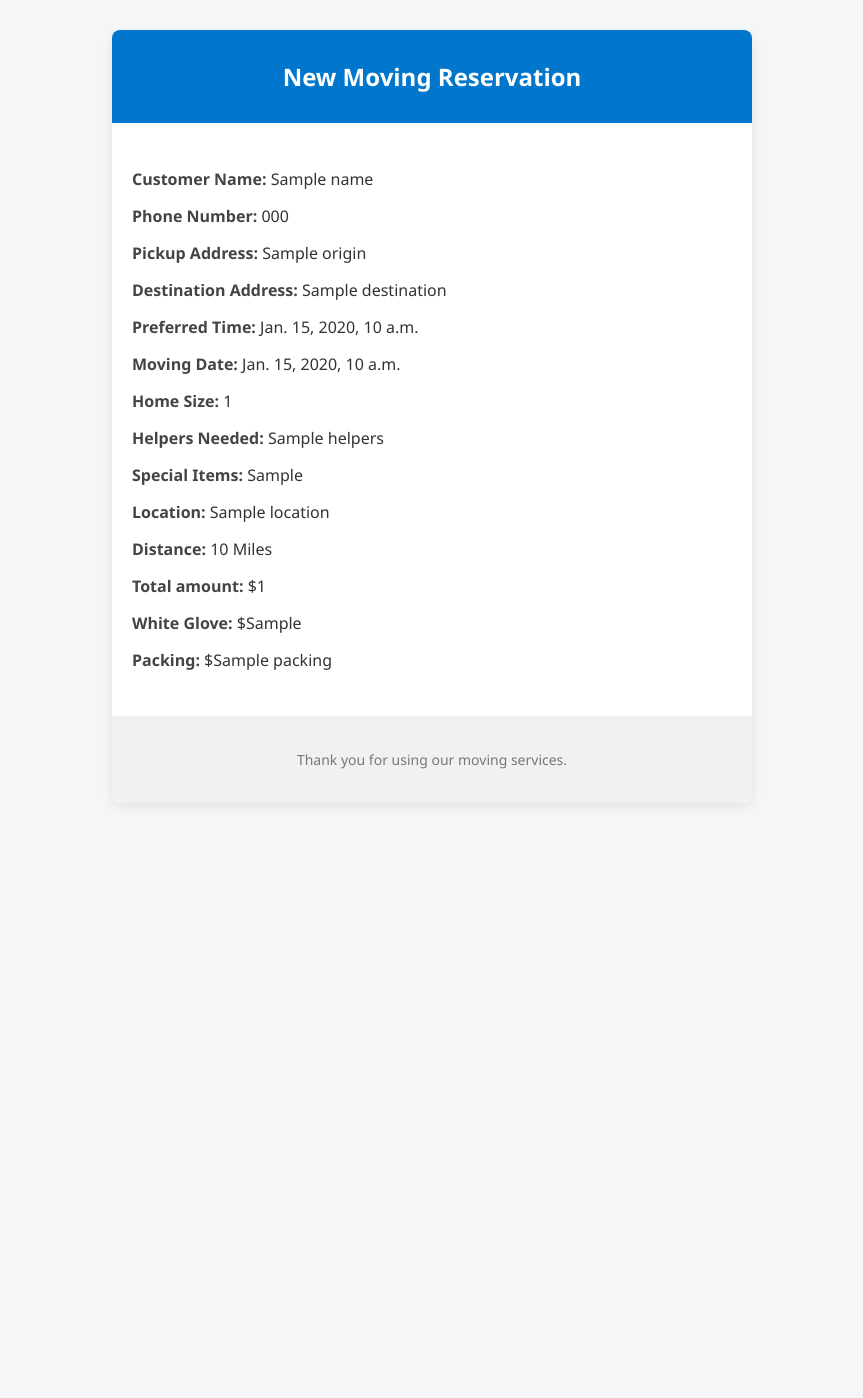
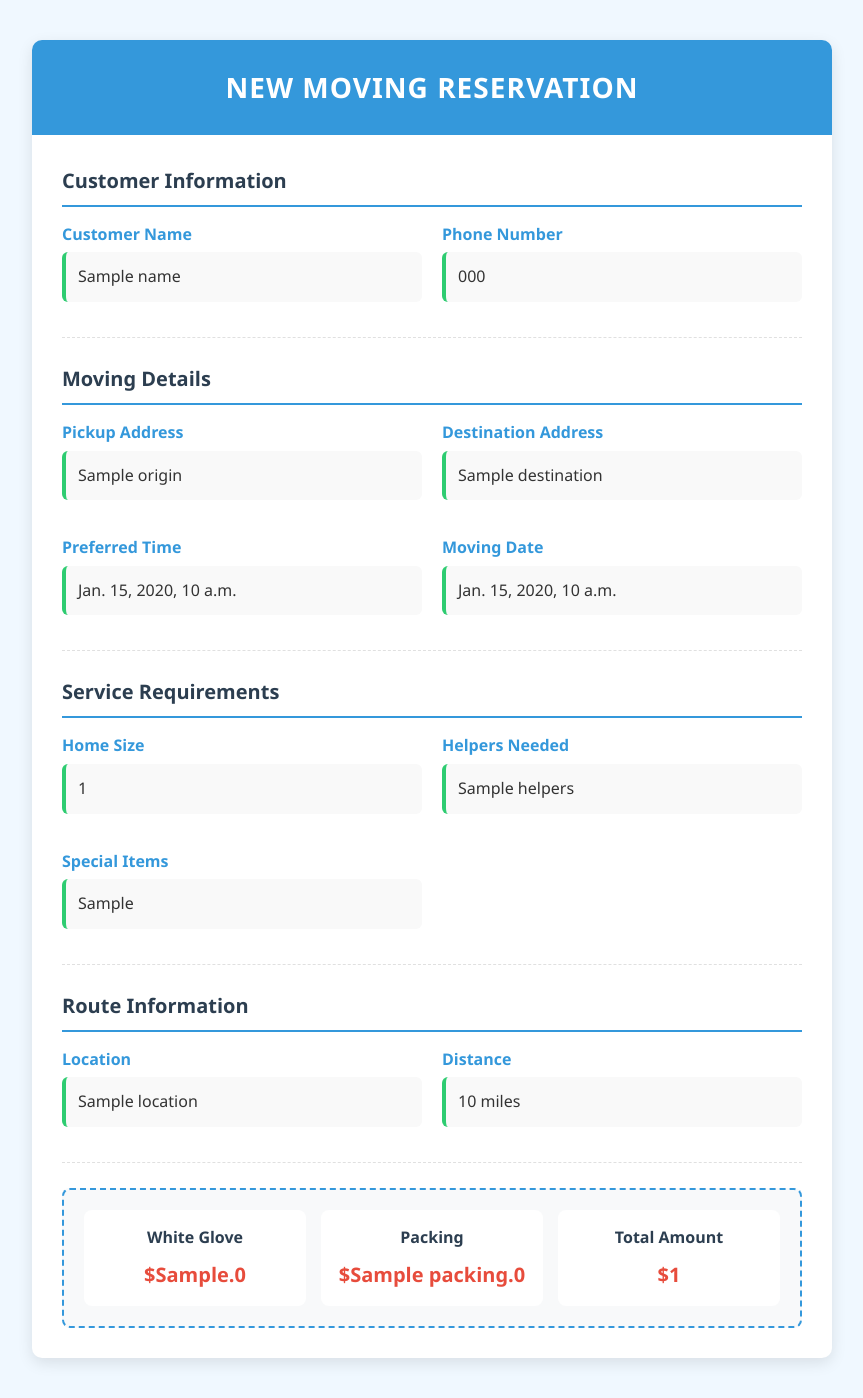
Before and after one commit to elMauro2003/tropical_moving_solutions, a Django app: template templates/components/mail/email_quote.html in a window 1280 px wide. Shown: the whole page, without its empty margins (208-1071 px from the left). Before the commit the page ends 805 px from the top, so only its background shows below. Run offline with Django 5.2, Linux system fonts and the light colour scheme; the template is opened without the code that fills it: most values are stand-ins (such as "Sample title", 1, 10 or a date in 2020).

Commit message:
ref[mail]: refact and fixing issues

```diff
--- a/templates/components/mail/email_quote.html
+++ b/templates/components/mail/email_quote.html
@@ -1,83 +1,248 @@
 <!DOCTYPE html>
-<html lang="en">
+<html lang="es">
 <head>
     <meta charset="UTF-8">
+    <meta name="viewport" content="width=device-width, initial-scale=1.0">
     <title>New Moving Reservation</title>
     <style>
+        * {
+            margin: 0;
+            padding: 0;
+            box-sizing: border-box;
+            font-family: 'Segoe UI', Tahoma, Geneva, Verdana, sans-serif;
+        }
+
         body {
-            background-color: #f4f6f8;
-            font-family: 'Segoe UI', Tahoma, Geneva, Verdana, sans-serif;
+            background-color: #f0f8ff;
+            padding: 20px;
             color: #333;
-            margin: 0;
-            padding: 30px 0;
+            line-height: 1.6;
         }
-        .email-wrapper {
-            max-width: 640px;
-            margin: auto;
-            background: #ffffff;
-            border-radius: 8px;
-            box-shadow: 0 4px 12px rgba(0, 0, 0, 0.08);
+
+        .container {
+            max-width: 800px;
+            margin: 20px auto;
+            background: white;
+            border-radius: 10px;
+            box-shadow: 0 5px 15px rgba(0,0,0,0.1);
             overflow: hidden;
         }
-        .email-header {
-            background-color: #0077cc;
-            color: #fff;
-            padding: 30px 20px;
+
+        .header {
+            background: #3498db;
+            padding: 25px;
             text-align: center;
+            color: white;
         }
-        .email-header h1 {
-            margin: 0;
-            font-size: 24px;
+
+        .header h1 {
+            font-size: 28px;
+            letter-spacing: 1px;
+            text-transform: uppercase;
         }
-        .email-body {
-            padding: 30px 20px;
+
+        .reservation-details {
+            padding: 30px;
         }
-        .email-body p {
-            margin: 15px 0;
-            font-size: 16px;
+
+        .section {
+            margin-bottom: 25px;
+            padding-bottom: 20px;
+            border-bottom: 1px dashed #e0e0e0;
         }
-        .email-body strong {
-            color: #444;
+
+        .section:last-child {
+            border-bottom: none;
+            margin-bottom: 0;
+            padding-bottom: 0;
         }
-        .email-footer {
+
+        .section-title {
+            color: #2c3e50;
+            margin-bottom: 15px;
+            padding-bottom: 8px;
+            border-bottom: 2px solid #3498db;
+            font-size: 20px;
+        }
+
+        .details-grid {
+            display: grid;
+            grid-template-columns: repeat(auto-fit, minmax(300px, 1fr));
+            gap: 20px;
+        }
+
+        .detail-item {
+            margin-bottom: 15px;
+        }
+
+        .detail-label {
+            font-weight: 600;
+            color: #3498db;
+            margin-bottom: 5px;
+            display: block;
+        }
+
+        .detail-value {
+            background: #f9f9f9;
+            padding: 12px;
+            border-radius: 6px;
+            border-left: 4px solid #2ecc71;
+        }
+
+        .highlight {
+            border-left-color: #e67e22;
+        }
+
+        .total-section {
+            background: #f8f9fa;
             padding: 20px;
-            background-color: #f1f1f1;
+            border-radius: 8px;
+            margin-top: 20px;
+            border: 2px dashed #3498db;
+        }
+
+        .total-grid {
+            display: grid;
+            grid-template-columns: repeat(auto-fit, minmax(200px, 1fr));
+            gap: 15px;
+        }
+
+        .total-item {
             text-align: center;
+            padding: 15px;
+            border-radius: 8px;
+            background: white;
+        }
+
+        .total-label {
+            font-weight: 600;
+            color: #2c3e50;
+            margin-bottom: 8px;
+        }
+
+        .total-value {
+            font-size: 20px;
+            font-weight: bold;
+            color: #e74c3c;
+        }
+
+        .footer {
+            text-align: center;
+            padding: 20px;
+            background: #2c3e50;
+            color: #ecf0f1;
             font-size: 14px;
-            color: #777;
         }
-        .highlight-box {
-            background-color: #eef6fc;
-            border-left: 4px solid #0077cc;
-            padding: 15px;
-            margin-top: 10px;
-            border-radius: 4px;
+
+        @media (max-width: 600px) {
+            .details-grid, .total-grid {
+                grid-template-columns: 1fr;
+            }
+
+            .header h1 {
+                font-size: 22px;
+            }
         }
     </style>
 </head>
 <body>
-    <div class="email-wrapper">
-        <div class="email-header">
-            <h1>New Moving Reservation</h1>
+    <div class="container">
+        <div class="header">
+            <h1>NEW MOVING RESERVATION</h1>
         </div>
-        <div class="email-body">
-            <p><strong>Customer Name:</strong> {{ name }}</p>
-            <p><strong>Phone Number:</strong> {{ phone }}</p>
-            <p><strong>Pickup Address:</strong> {{ origin }}</p>
-            <p><strong>Destination Address:</strong> {{ destination }}</p>
-            <p><strong>Preferred Time:</strong> {{ time }}</p>
-            <p><strong>Moving Date:</strong> {{ date }}</p>
-            <p><strong>Home Size:</strong> {{ size }}</p>
-            <p><strong>Helpers Needed:</strong> {{ helpers }}</p>
-            <p><strong>Special Items:</strong> {{ special_item }}</p>
-            <p><strong>Location:</strong> {{ location }}</p>
-            <p><strong>Distance:</strong> {{ distance }} Miles</p>
-            <p><strong>Total amount:</strong> ${{ total_amount }}</p>
-            <p><strong>White Glove:</strong> ${{ white_glove }}</p>
-            <p><strong>Packing:</strong> ${{ packing }}</p>
-        </div>
-        <div class="email-footer">
-            <p>Thank you for using our moving services.</p>
+
+        <div class="reservation-details">
+            <div class="section">
+                <h2 class="section-title">Customer Information</h2>
+                <div class="details-grid">
+                    <div class="detail-item">
+                        <span class="detail-label">Customer Name</span>
+                        <div class="detail-value">{{name}}</div>
+                    </div>
+
+                    <div class="detail-item">
+                        <span class="detail-label">Phone Number</span>
+                        <div class="detail-value">{{phone}}</div>
+                    </div>
+                </div>
+            </div>
+
+            <div class="section">
+                <h2 class="section-title">Moving Details</h2>
+                <div class="details-grid">
+                    <div class="detail-item">
+                        <span class="detail-label">Pickup Address</span>
+                        <div class="detail-value">{{origin}}</div>
+                    </div>
+
+                    <div class="detail-item">
+                        <span class="detail-label">Destination Address</span>
+                        <div class="detail-value">{{destination}}</div>
+                    </div>
+
+                    <div class="detail-item">
+                        <span class="detail-label">Preferred Time</span>
+                        <div class="detail-value">{{time}}</div>
+                    </div>
+
+                    <div class="detail-item">
+                        <span class="detail-label">Moving Date</span>
+                        <div class="detail-value">{{date}}</div>
+                    </div>
+                </div>
+            </div>
+
+            <div class="section">
+                <h2 class="section-title">Service Requirements</h2>
+                <div class="details-grid">
+                    <div class="detail-item">
+                        <span class="detail-label">Home Size</span>
+                        <div class="detail-value">{{size}}</div>
+                    </div>
+
+                    <div class="detail-item">
+                        <span class="detail-label">Helpers Needed</span>
+                        <div class="detail-value">{{helpers}}</div>
+                    </div>
+
+                    <div class="detail-item">
+                        <span class="detail-label">Special Items</span>
+                        <div class="detail-value">{{special_item}}</div>
+                    </div>
+                </div>
+            </div>
+
+            <div class="section">
+                <h2 class="section-title">Route Information</h2>
+                <div class="details-grid">
+                    <div class="detail-item">
+                        <span class="detail-label">Location</span>
+                        <div class="detail-value">{{location}}</div>
+                    </div>
+
+                    <div class="detail-item">
+                        <span class="detail-label">Distance</span>
+                        <div class="detail-value">{{distance}} miles</div>
+                    </div>
+                </div>
+            </div>
+
+            <div class="total-section">
+                <div class="total-grid">
+                    <div class="total-item">
+                        <div class="total-label">White Glove</div>
+                        <div class="total-value">${{white_glove}}.0</div>
+                    </div>
+                    <div class="total-item">
+                        <div class="total-label">Packing</div>
+                        <div class="total-value">${{packing}}.0</div>
+                    </div>
+                    <div class="total-item">
+                        <div class="total-label">Total Amount</div>
+                        <div class="total-value">${{total_amount}}</div>
+                    </div>
+                </div>
+            </div>
         </div>
     </div>
 </body>
--- a/templates/components/price_modal.html
+++ b/templates/components/price_modal.html
@@ -16,7 +16,7 @@
         <div class="p-6">
             <div class="flex justify-between items-center mb-4">
                 <h3 class="text-2xl font-bold text-gray-800">Your Moving Quote</h3>
-                <button id="closeModal" class="text-gray-500 hover:text-gray-700">
+                <button type="button" id="closeModal" class="text-gray-500 hover:text-gray-700">
                     <i class="fas fa-times"></i>
                 </button>
             </div>
@@ -84,6 +84,4 @@
             document.getElementById('priceModal').classList.add('hidden');
         }
     });
-
-
 </script>
```
Also changed, not shown: templates/calculator.html (+0 -7 lines), templates/components/calculator_form.html (+33 -2 lines).
